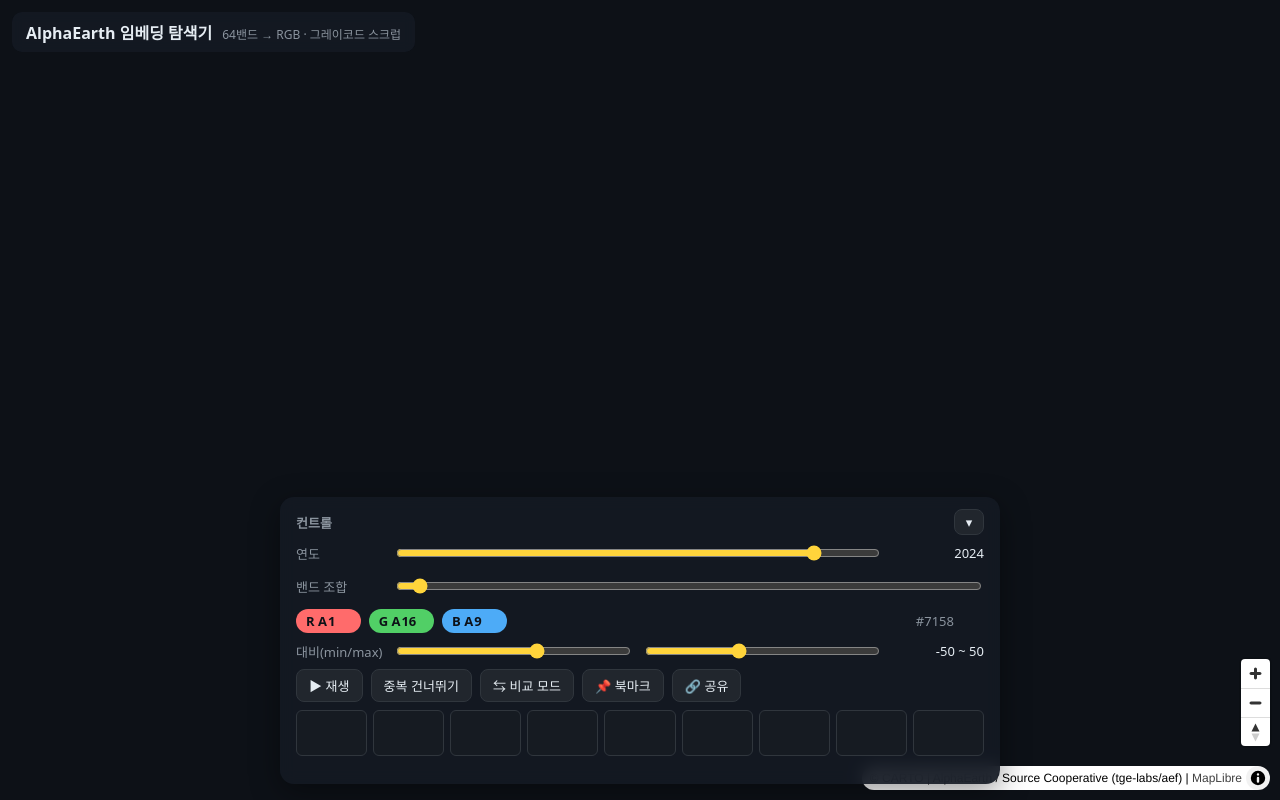
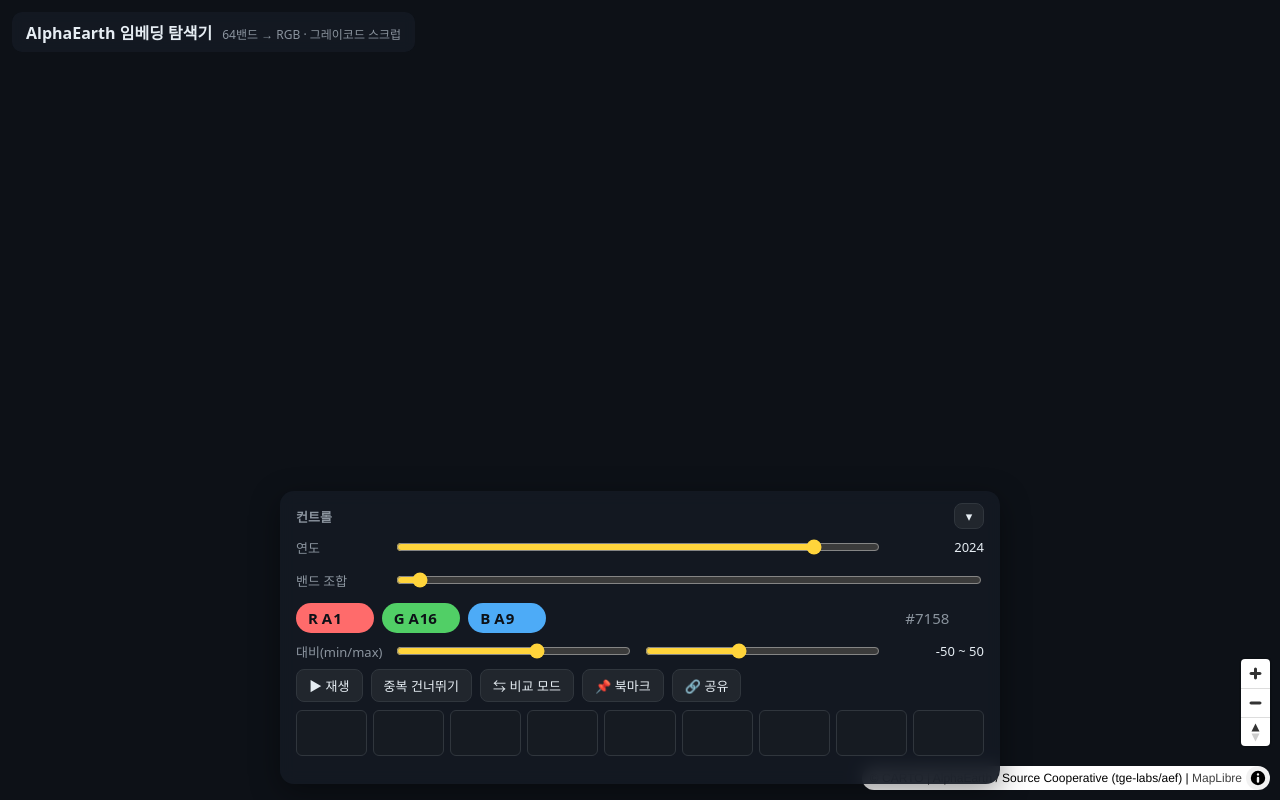
Before and after one commit to ganghyunnnn/AlphaEarth-Viewer, a website built with Vite: page frontend/index.html in a window 1280 px wide. Built offline with nearby package versions, Linux system fonts and the light colour scheme; no server answers; files whose address does not match are found by name.

Commit message:
style: enlarge band chips/index (13 -> 15px, larger padding)

```diff
--- a/frontend/src/styles.css
+++ b/frontend/src/styles.css
@@ -101,8 +101,8 @@ body.compare-on .mapbadge { display: block; }
 .combo .bandchip {
   display: inline-flex; align-items: center; gap: 1px;
   width: auto; flex: none;
-  padding: 3px 8px 3px 10px; border-radius: 999px;
-  font-size: 13px; font-weight: 700; color: #0d1117; cursor: text;
+  padding: 5px 12px; border-radius: 999px;
+  font-size: 15px; font-weight: 700; color: #0d1117; cursor: text;
 }
 .bandchip.r { background: var(--r); }
 .bandchip.g { background: var(--g); }
@@ -123,7 +123,7 @@ body.compare-on .mapbadge { display: block; }
 .combo .idx {
   margin-left: auto; width: auto; flex: none;
   display: inline-flex; align-items: baseline; cursor: text;
-  color: var(--muted); font-variant-numeric: tabular-nums; font-size: 13px;
+  color: var(--muted); font-variant-numeric: tabular-nums; font-size: 15px;
 }
 .idxnum {
   width: 4.6em; padding: 0; border: none; background: transparent;
```
